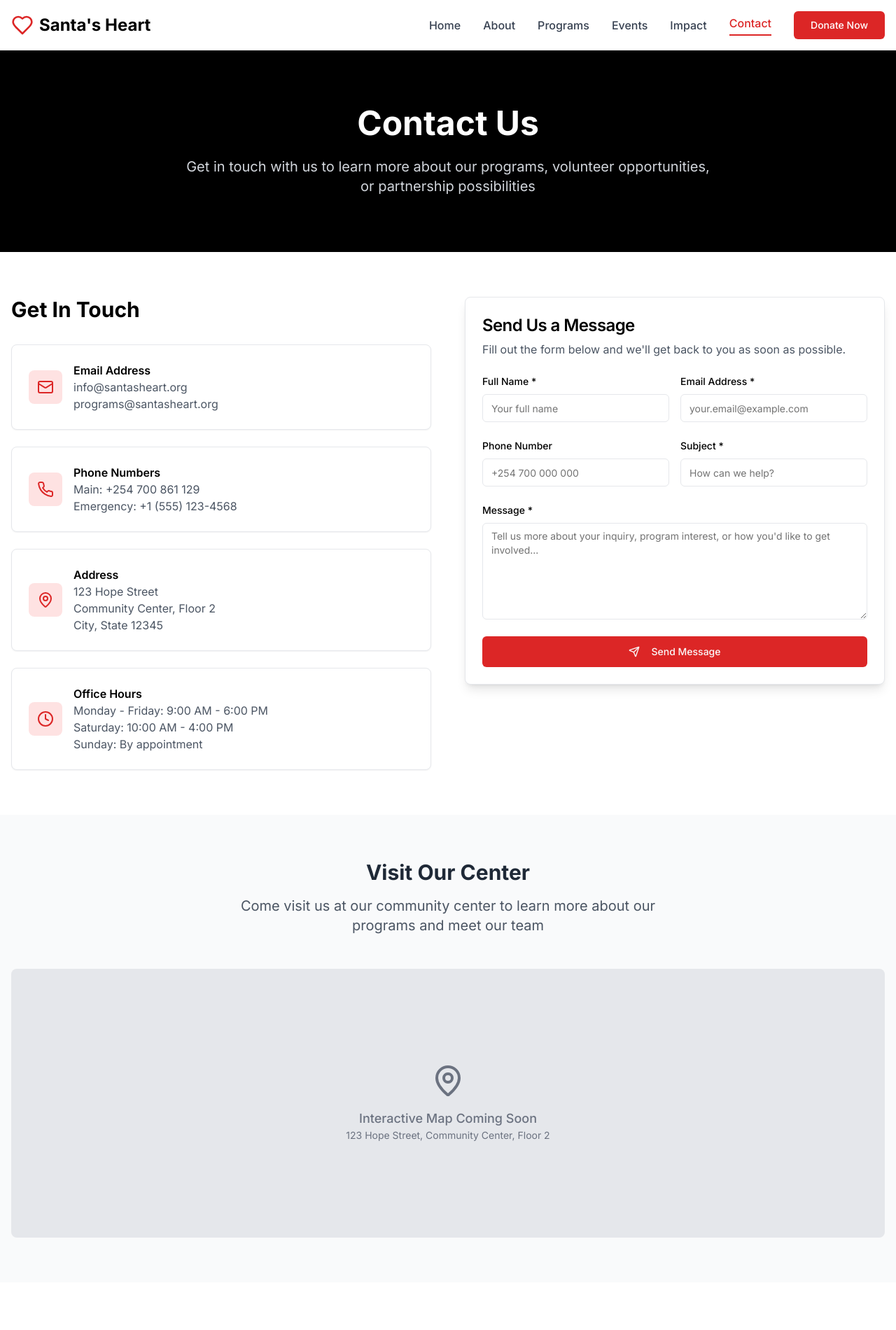
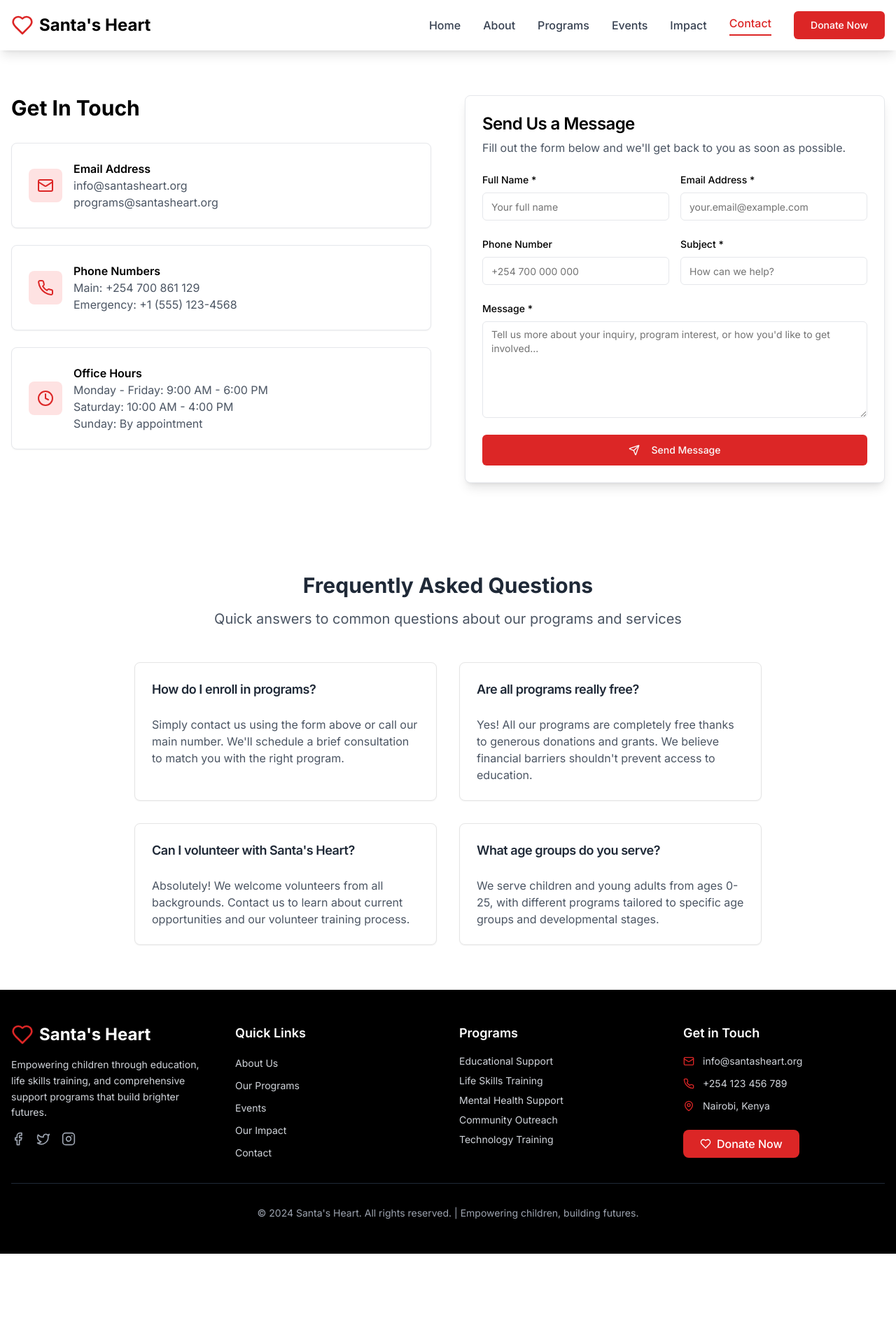
Before and after one commit to Einzelgaanger/heart-bloom-futures-web, a React (Vite) app: page /contact in a window 1280 px wide. Shown: the top 1900 px of the page at 70% size. After the commit the page ends 1791 px from the top, so only its background shows below. Built offline with nearby package versions, Linux system fonts and the light colour scheme.

Commit message:
Remove headers and unnecessary content
Removed headers from about, programs, events, impact, and contact pages. Removed "Visit our center" and location from contact page. Removed the "Ready" section from the programs page.

```diff
--- a/src/pages/About.tsx
+++ b/src/pages/About.tsx
@@ -8,16 +8,6 @@ const About = () => {
   return (
     <div className="min-h-screen bg-white">
       <Navigation />
-
-      {/* Hero Section */}
-      <section className="py-20 bg-gradient-to-r from-red-50 to-orange-50">
-        <div className="container mx-auto px-4 text-center">
-          <h1 className="text-5xl font-bold text-gray-800 mb-6 animate-fade-in">About Santa's Heart</h1>
-          <p className="text-xl text-gray-600 max-w-3xl mx-auto animate-fade-in">
-            Dedicated to empowering young minds through comprehensive education, life skills training, and mental health support.
-          </p>
-        </div>
-      </section>
 
       {/* Mission & Vision */}
       <section className="py-16">
--- a/src/pages/Contact.tsx
+++ b/src/pages/Contact.tsx
@@ -6,7 +6,7 @@ import { Button } from "@/components/ui/button";
 import { Input } from "@/components/ui/input";
 import { Textarea } from "@/components/ui/textarea";
 import { Card, CardContent, CardHeader, CardTitle } from "@/components/ui/card";
-import { Mail, Phone, MapPin, Clock, Send } from "lucide-react";
+import { Mail, Phone, Clock, Send } from "lucide-react";
 import { useToast } from "@/hooks/use-toast";
 import { supabase } from "@/integrations/supabase/client";
 
@@ -79,16 +79,6 @@ const Contact = () => {
     <div className="min-h-screen bg-white">
       <Navigation />
 
-      {/* Hero Section */}
-      <section className="py-20 bg-black">
-        <div className="container mx-auto px-4 text-center">
-          <h1 className="text-5xl font-bold text-white mb-6">Contact Us</h1>
-          <p className="text-xl text-gray-300 max-w-3xl mx-auto">
-            Get in touch with us to learn more about our programs, volunteer opportunities, or partnership possibilities
-          </p>
-        </div>
-      </section>
-
       {/* Contact Information & Form */}
       <section className="py-16">
         <div className="container mx-auto px-4">
@@ -120,20 +110,6 @@ const Contact = () => {
                       <h3 className="font-semibold text-black">Phone Numbers</h3>
                       <p className="text-gray-600">Main: +254 700 861 129</p>
                       <p className="text-gray-600">Emergency: +1 (555) 123-4568</p>
-                    </div>
-                  </CardContent>
-                </Card>
-
-                <Card className="hover:shadow-lg transition-shadow border-gray-200">
-                  <CardContent className="flex items-center space-x-4 p-6">
-                    <div className="w-12 h-12 bg-red-100 rounded-lg flex items-center justify-center">
-                      <MapPin className="h-6 w-6 text-red-600" />
-                    </div>
-                    <div>
-                      <h3 className="font-semibold text-black">Address</h3>
-                      <p className="text-gray-600">123 Hope Street</p>
-                      <p className="text-gray-600">Community Center, Floor 2</p>
-                      <p className="text-gray-600">City, State 12345</p>
                     </div>
                   </CardContent>
                 </Card>
@@ -263,27 +239,6 @@ const Contact = () => {
         </div>
       </section>
 
-      {/* Map Section (Placeholder) */}
-      <section className="py-16 bg-gray-50">
-        <div className="container mx-auto px-4">
-          <div className="text-center mb-12">
-            <h2 className="text-3xl font-bold text-gray-800 mb-4">Visit Our Center</h2>
-            <p className="text-xl text-gray-600 max-w-2xl mx-auto">
-              Come visit us at our community center to learn more about our programs and meet our team
-            </p>
-          </div>
-
-          {/* Map Placeholder */}
-          <div className="bg-gray-200 h-96 rounded-lg flex items-center justify-center">
-            <div className="text-center text-gray-500">
-              <MapPin className="h-12 w-12 mx-auto mb-4" />
-              <p className="text-lg font-medium">Interactive Map Coming Soon</p>
-              <p className="text-sm">123 Hope Street, Community Center, Floor 2</p>
-            </div>
-          </div>
-        </div>
-      </section>
-
       {/* FAQ Section */}
       <section className="py-16">
         <div className="container mx-auto px-4">
--- a/src/pages/Events.tsx
+++ b/src/pages/Events.tsx
@@ -60,16 +60,6 @@ const Events = () => {
     <div className="min-h-screen bg-white">
       <Navigation />
 
-      {/* Hero Section */}
-      <section className="py-20 bg-green-600">
-        <div className="container mx-auto px-4 text-center">
-          <h1 className="text-5xl font-bold text-white mb-6">Upcoming Events</h1>
-          <p className="text-xl text-green-50 max-w-3xl mx-auto">
-            Join us for educational workshops, community outreach programs, and life-changing experiences
-          </p>
-        </div>
-      </section>
-
       {/* Events Section */}
       <section className="py-16">
         <div className="container mx-auto px-4">
--- a/src/pages/Impact.tsx
+++ b/src/pages/Impact.tsx
@@ -63,16 +63,6 @@ const Impact = () => {
   return (
     <div className="min-h-screen bg-white">
       <Navigation />
-
-      {/* Hero Section */}
-      <section className="py-16 bg-black">
-        <div className="container mx-auto px-4 text-center">
-          <h1 className="text-4xl font-bold text-white mb-4">Our Impact</h1>
-          <p className="text-lg text-gray-300 max-w-2xl mx-auto">
-            See the real difference we're making in communities through our programs and visits
-          </p>
-        </div>
-      </section>
 
       {/* Impact Statistics */}
       <section className="py-12">
--- a/src/pages/Programs.tsx
+++ b/src/pages/Programs.tsx
@@ -74,16 +74,6 @@ const Programs = () => {
   return (
     <div className="min-h-screen bg-white">
       <Navigation />
-
-      {/* Hero Section */}
-      <section className="py-20 bg-gradient-to-r from-green-50 to-red-50">
-        <div className="container mx-auto px-4 text-center">
-          <h1 className="text-5xl font-bold text-gray-800 mb-6 animate-fade-in">Our Programs</h1>
-          <p className="text-xl text-gray-600 max-w-3xl mx-auto animate-fade-in">
-            Empowering young minds through comprehensive education and life skills training designed for the 21st century
-          </p>
-        </div>
-      </section>
 
       {/* Programs Grid */}
       <section className="py-16">
@@ -192,30 +182,6 @@ const Programs = () => {
         </div>
       </section>
 
-      {/* Call to Action */}
-      <section className="py-16 bg-gradient-to-r from-green-600 to-red-600 text-white">
-        <div className="container mx-auto px-4 text-center">
-          <h2 className="text-4xl font-bold mb-6">Ready to Transform Your Future?</h2>
-          <p className="text-xl mb-8 max-w-2xl mx-auto text-green-100">
-            Join thousands of young people who have already started their journey with Santa's Heart
-          </p>
-          <div className="flex flex-col sm:flex-row gap-4 justify-center">
-            <Button
-              onClick={() => handleEnrollment("General Information")}
-              className="bg-white text-green-600 hover:bg-green-50 px-8 py-4 text-lg font-semibold"
-            >
-              <MessageCircle className="h-5 w-5 mr-2" />
-              Get Started Today
-            </Button>
-            <a href="/contact">
-              <Button className="border-2 border-white text-white hover:bg-white hover:text-green-600 px-8 py-4 text-lg font-semibold">
-                Learn More
-              </Button>
-            </a>
-          </div>
-        </div>
-      </section>
-
       <Footer />
     </div>
   );
```
